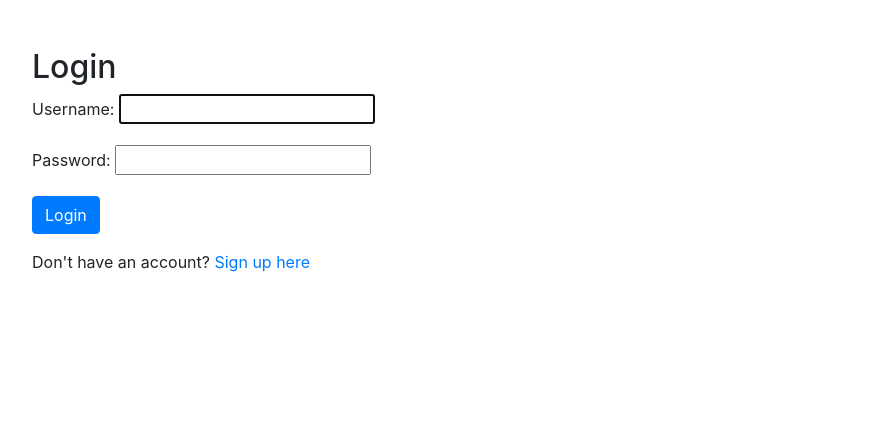
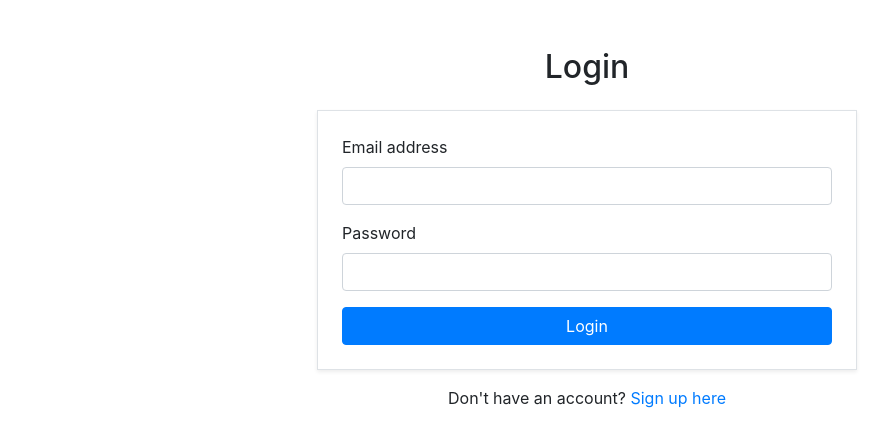
Before and after one commit to Mitchelle-karan1/Python-final-project, a Django app: page / in a window 1280 px wide. Shown: the top 447 px of the page, without its empty margins (53-941 px from the left). Run offline with Django 5.2, Linux system fonts and the light colour scheme; some libraries are stand-ins or nearby versions.

Commit message:
login and signup logics

```diff
--- a/home/templates/login.html
+++ b/home/templates/login.html
@@ -8,15 +8,29 @@
 </head>
 <body>
     <div class="container mt-5">
-        <h2>Login</h2>
-        <form method="post">
-            {% csrf_token %}
-            {{ form.as_p }}
-            <button type="submit" class="btn btn-primary">Login</button>
-        </form>
-        <p class="mt-3">
-            Don't have an account? <a href="{% url 'signup' %}">Sign up here</a>
-        </p>
+        <div class="row justify-content-center">
+            <div class="col-md-6">
+                <h2 class="text-center mb-4">Login</h2>
+                <form method="post" class="border p-4 shadow-sm">
+                    {% csrf_token %}
+                    <div class="form-group">
+                        <label for="{{ form.email.id_for_label }}">Email address</label>
+                        <input type="email" name="email" class="form-control" id="{{ form.email.id_for_label }}" required>
+                    </div>
+                    <div class="form-group">
+                        <label for="{{ form.password.id_for_label }}">Password</label>
+                        <input type="password" name="password" class="form-control" id="{{ form.password.id_for_label }}" required>
+                    </div>
+                    <button type="submit" class="btn btn-primary btn-block">Login</button>
+                </form>
+                <p class="mt-3 text-center">
+                    Don't have an account? <a href="{% url 'signup' %}">Sign up here</a>
+                </p>
+            </div>
+        </div>
     </div>
+    <script src="https://code.jquery.com/jquery-3.5.1.slim.min.js"></script>
+    <script src="https://cdn.jsdelivr.net/npm/@popperjs/core@2.0.6/dist/umd/popper.min.js"></script>
+    <script src="https://stackpath.bootstrapcdn.com/bootstrap/4.5.2/js/bootstrap.min.js"></script>
 </body>
 </html>
```
Also changed, not shown: home/templates/signup.html (+36 -9 lines).
